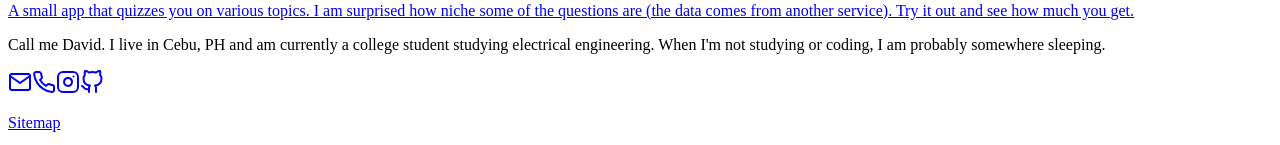
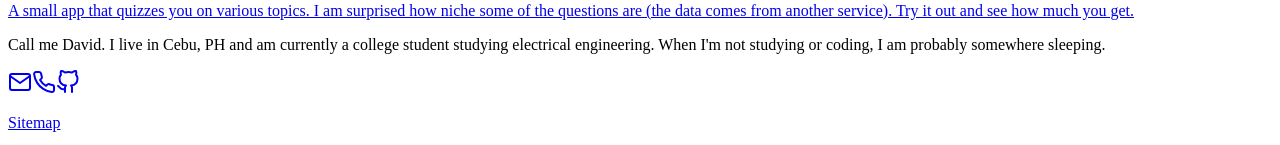
Before and after one commit to pdlozano/main, a Next.js app: page /portfolio in a window 1280 px wide. Shown: the part 4555-4700 px from the top of the page. Built offline with nearby package versions, Linux system fonts and the light colour scheme.

Commit message:
Remove Instagram from Icons
I don't need to show it anymore. I decided the site will be
professional.

```diff
--- a/components/Icons.tsx
+++ b/components/Icons.tsx
@@ -1,4 +1,4 @@
-import { Instagram, Mail, Phone, GitHub } from "react-feather";
+import { Mail, Phone, GitHub } from "react-feather";
 
 type IconData = {
     href: string;
@@ -28,11 +28,6 @@ function Icons() {
             />
             <Icon href="tel:+639276880048" label="Phone" icon={<Phone />} />
             <Icon
-                href="https://instagram.com/pdlozano"
-                label="Instagram"
-                icon={<Instagram />}
-            />
-            <Icon
                 href="https://github.com/pdlozano"
                 label="GitHub"
                 icon={<GitHub />}
```
